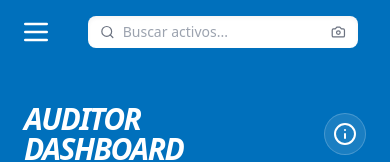
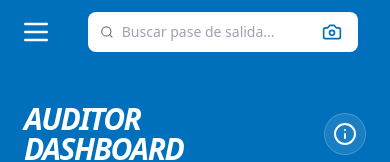
Before and after one commit to katyazano/imu_ZF, a React app in the folder frontend/: page /auditorDashboard in a window 390 px wide. Shown: the top 162 px of the page. Built offline with nearby package versions, Linux system fonts and the light colour scheme; the HTML template or start-up script is replaced by a standard one.

Commit message:
feat: Integra rutas por rol para el flujo de pantallas, modifica icono de cámara para que se vea solo en móvil

```diff
--- a/frontend/src/components/Navbar.jsx
+++ b/frontend/src/components/Navbar.jsx
@@ -7,16 +7,32 @@ const Navbar = () => {
   const navigate = useNavigate();
   const [isOpen, setIsOpen] = useState(false);
 
+  // Función para determinar qué estamos buscando según el rol
+  const getSearchPlaceholder = () => {
+    if (userRole === 'ehs' || userRole === 'shipping') return "Buscar solicitudes...";
+    if (userRole === 'security') return "Buscar pase de salida...";
+    return "Buscar activos...";
+  };
+
   // --- NOTA PARA BACKEND: Obtener el rol del contexto global de la App ---
-  const [userRole] = useState('auditor');
+  const [userRole] = useState('security');
 
-  // Función maestra para la "Regla de los 3 clics"
+  // Función para ocultar cámara en Desktop y navegar en móvil
+  const handleCameraClick = () => {
+    navigate('/scanner'); // Asegúrate que esta ruta exista en App.jsx
+  };
+
+  // Función maestra para mostrar el dashboard de cada usuario
   const handleHomeClick = (e) => {
     e.preventDefault(); // Evitamos el comportamiento por defecto del Link si es necesario
     setIsOpen(false);
     if (userRole === 'admin') navigate('/adminDashboard');
     else if (userRole === 'auditor') navigate('/auditordashboard');
-    else navigate('/dashboard');
+    else if (userRole === 'ehs') navigate('/approval');
+    else if (userRole === 's&r') navigate('/shipping-control');
+    else if (userRole === 'security') navigate('/scanner');
+    else if (userRole === 'gerente') navigate('/dashboard');//modificar con el dashboard de gerente
+    else navigate('/dashboard');//modificar con el dashboard de usuario general
   };
 
 
@@ -40,11 +56,22 @@ const Navbar = () => {
           </button>
         </div>
 
+        {/* BUSCADOR CON CÁMARA INTELIGENTE */}
         <div className="flex-1 max-w-md mx-4">
           <div className="bg-white rounded-lg flex items-center px-3 py-1.5 text-gray-500 shadow-inner">
             <Search size={18} className="mr-2" />
-            <input type="text" className="w-full bg-transparent outline-none text-black text-sm" placeholder="Buscar activos..." />
-            <Camera size={18} className="ml-2 cursor-pointer active:text-blue-500" />
+            <input
+              type="text"
+              className="w-full bg-transparent outline-none text-black text-sm"
+              placeholder={getSearchPlaceholder()}
+            />
+            {/* OCULTO EN PC (lg:hidden) Y NAVEGA AL SCANNER */}
+            <button
+              onClick={handleCameraClick}
+              className="lg:hidden ml-2 p-1 hover:bg-gray-100 rounded-md transition-colors text-[#0070BC]"
+            >
+              <Camera size={20} />
+            </button>
           </div>
         </div>
 
```
